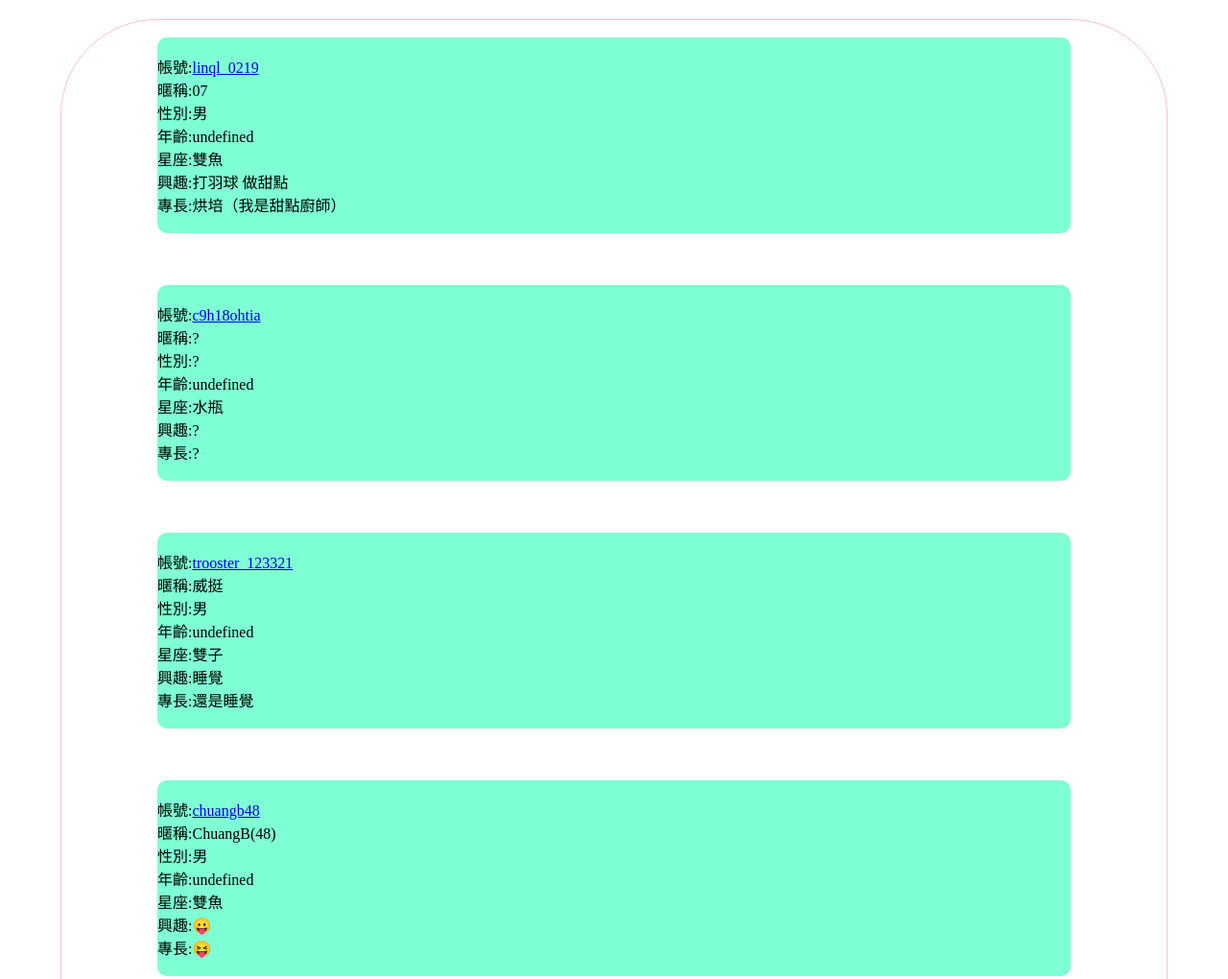
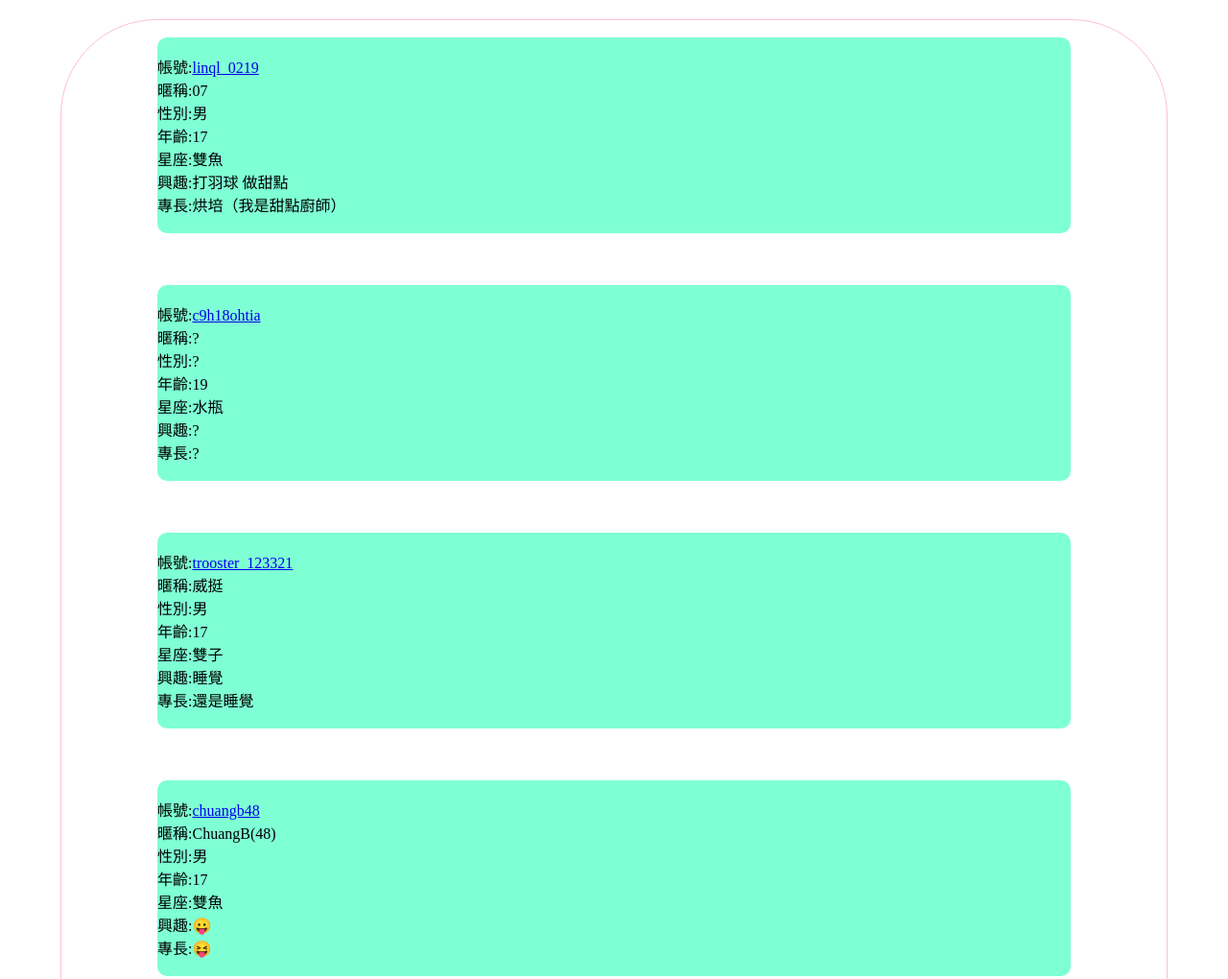
Before and after one commit to ChuangB48/all_users_introduction, a plain HTML site: page index.html in a window 1280 px wide. Shown: the top 1020 px of the page at 96% size. Drawn offline with Linux system fonts and the light colour scheme.

Commit message:
Update index.html

```diff
--- a/index.html
+++ b/index.html
@@ -27,7 +27,40 @@
         <script src="list.js"></script>
         <script>
             for(let a=0;a<intro.length;a++){
-                document.getElementById("board").innerHTML+="<br><div class='per_board'><br><div><span>帳號:</span><a href='https://www.instagram.com/"+intro[a].name+"'>"+intro[a].name+"</a></div><div><span>暱稱:</span>"+intro[a].nickname+"</div><div><span>性別:</span>"+intro[a].gender+"</div><div><span>年齡:</span>"+intro[a].age+"</div><div><span>星座:</span>"+intro[a].star+"</div><div><span>興趣:</span>"+intro[a].interest+"</div><div><span>專長:</span>"+intro[a].exper+"</div><br></div><br><br>";
+                let time=new Date();
+                let age=-1;
+                let y=time.getFullYear();
+                let m=time.getMonth();
+                let d=time.getDate();
+                if(m==0){
+                    m=1;
+                }
+                if(intro[a].year!=-1&&intro[a].month!=-1&&intro[a].day!=-1){
+                    age=y-intro[a].year;
+                    if(intro[a].month>m){
+                        age--;
+                        age=age.toString();
+                    }
+                    else if(intro[a].month==m&&intro[a].day>d){
+                        age--;
+                        age=age.toString();
+                    }
+                }
+                else if(intro[a].year!=-1&&intro[a].month!=-1){
+                    age=y-intro[a].year;
+                    if(intro[a].month>m){
+                        age--;
+                        age=age.toString();
+                    }
+                }
+                else if(intro[a].year!=-1){
+                    age=y-intro[a].year;
+                    age=age.toString();
+                }
+                else{
+                    age=intro[a].age_pronoun;
+                }
+                document.getElementById("board").innerHTML+="<br><div class='per_board'><br><div><span>帳號:</span><a href='https://www.instagram.com/"+intro[a].name+"'>"+intro[a].name+"</a></div><div><span>暱稱:</span>"+intro[a].nickname+"</div><div><span>性別:</span>"+intro[a].gender+"</div><div><span>年齡:</span>"+age+"</div><div><span>星座:</span>"+intro[a].star+"</div><div><span>興趣:</span>"+intro[a].interest+"</div><div><span>專長:</span>"+intro[a].exper+"</div><br></div><br><br>";
             }
         </script>
     </body>
```
